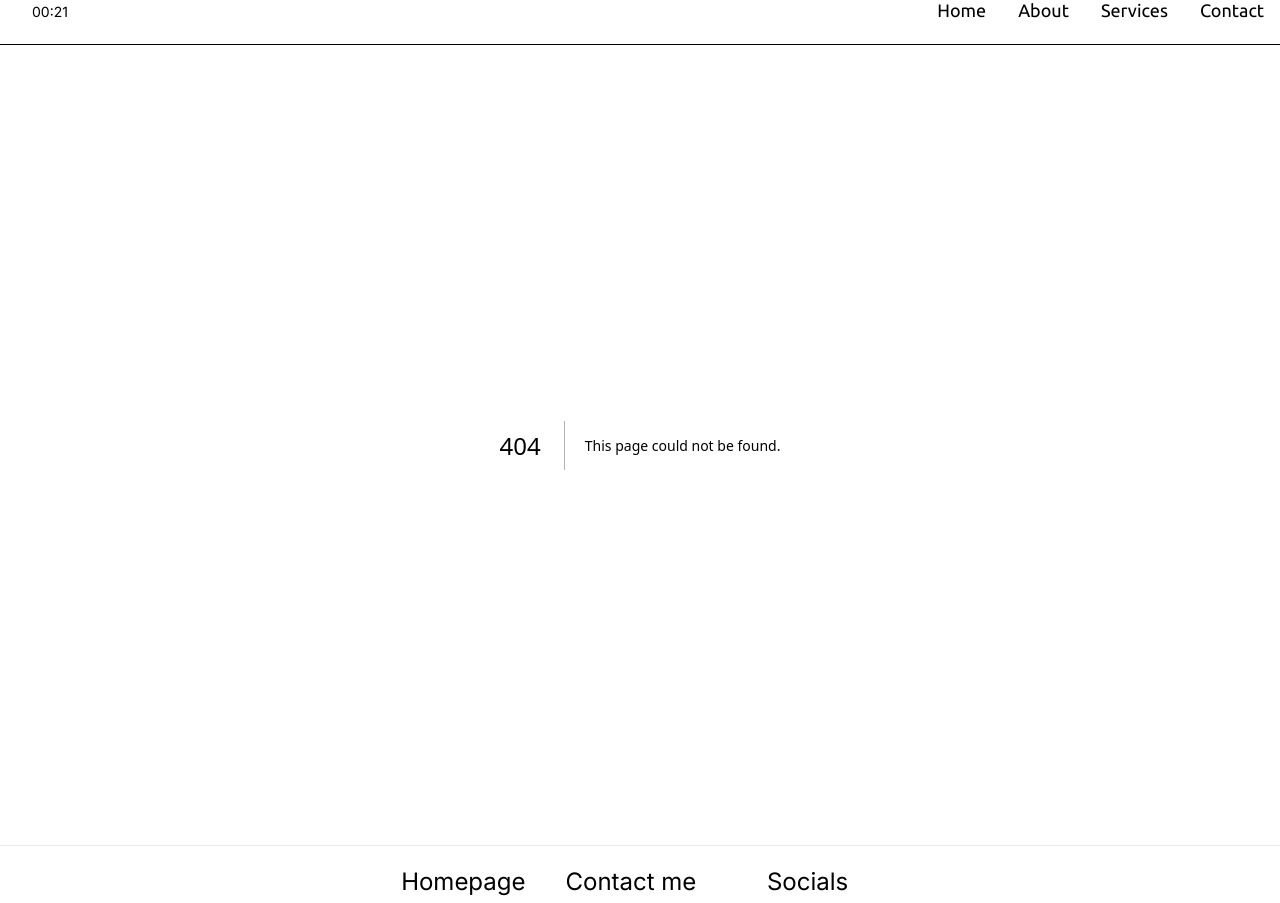
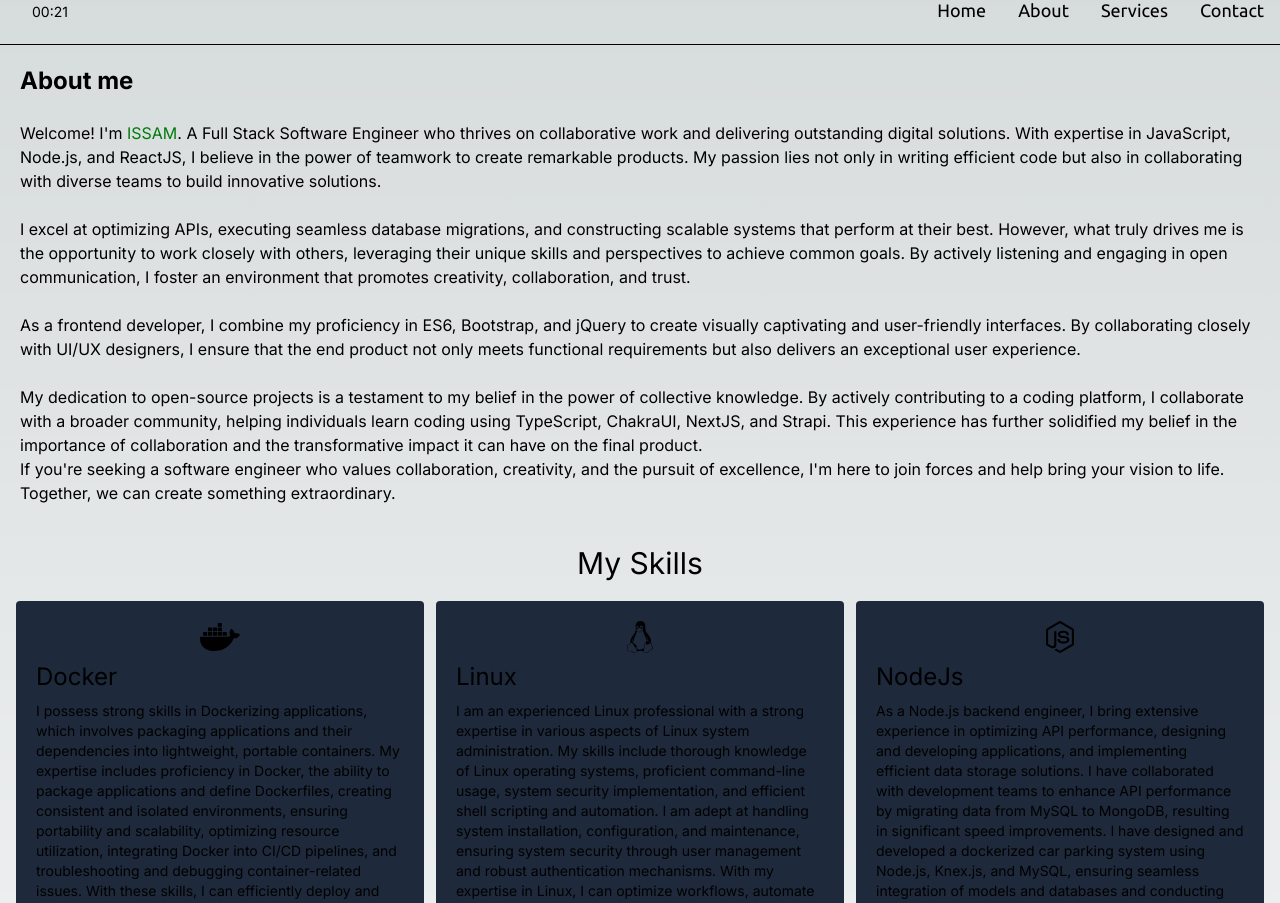
Before and after one commit to SuitlessStan/issam_olwan_portfolio, a Next.js app: page /about in a window 1280 px wide. Before the commit this address had no page. Shown: the part 20-923 px from the top of the page. Built offline with nearby package versions, Linux system fonts and the light colour scheme.

Commit message:
add about-me page and configure dynamic routes

```diff
--- a/app/homepage/about-me.tsx
+++ b/app/about-me.tsx
@@ -1,5 +1,5 @@
 import Image from "next/image"
-import ProfilePicture from "../../public/images/profile-picture.jpg"
+import ProfilePicture from "../public/images/profile-picture.jpg"
 
 export default function AboutMe() {
   return (
--- /dev/null
+++ b/app/about/page.tsx
@@ -0,0 +1,135 @@
+import Image from "next/image"
+import ProfilePicture from "../../public/images/profile-picture.jpg"
+import { faDocker, faLinux, faReact, faNodeJs } from "@fortawesome/free-brands-svg-icons"
+import { faServer, faCode } from "@fortawesome/free-solid-svg-icons"
+import Card from "@/components/card"
+
+export default function AboutMe() {
+  const skills = [
+    {
+      icon: faDocker,
+      title: "Docker",
+      description:
+        "I possess strong skills in Dockerizing applications, which involves packaging applications and their dependencies into lightweight, portable containers. My expertise includes proficiency in Docker, the ability to package applications and define Dockerfiles, creating consistent and isolated environments, ensuring portability and scalability, optimizing resource utilization, integrating Docker into CI/CD pipelines, and troubleshooting and debugging container-related issues. With these skills, I can efficiently deploy and manage applications, streamline the development process, and improve overall system performance and reliability.",
+    },
+    {
+      icon: faLinux,
+      title: "Linux",
+      description:
+        "I am an experienced Linux professional with a strong expertise in various aspects of Linux system administration. My skills include thorough knowledge of Linux operating systems, proficient command-line usage, system security implementation, and efficient shell scripting and automation. I am adept at handling system installation, configuration, and maintenance, ensuring system security through user management and robust authentication mechanisms. With my expertise in Linux, I can optimize workflows, automate tasks, and effectively manage and secure Linux-based systems.",
+    },
+    {
+      icon: faNodeJs,
+      title: "NodeJs",
+      description:
+        "As a Node.js backend engineer, I bring extensive experience in optimizing API performance, designing and developing applications, and implementing efficient data storage solutions. I have collaborated with development teams to enhance API performance by migrating data from MySQL to MongoDB, resulting in significant speed improvements. I have designed and developed a dockerized car parking system using Node.js, Knex.js, and MySQL, ensuring seamless integration of models and databases and conducting rigorous testing. I have also built an S3 bucket POST API, enabling clients to store images efficiently. My expertise in Node.js backend engineering enables me to develop high-performing applications, optimize API functionality, and create efficient data storage solutions.",
+    },
+    {
+      icon: faReact,
+      title: "ReactJs",
+      description:
+        "With my experience in React.js, I have made valuable contributions to open source platforms like AnyoneCanCode and freeCodeCamp. As a React.js developer, I have gained expertise in building interactive user interfaces, implementing component-based architectures, and leveraging the latest React.js features. Through my contributions to open source projects, I have demonstrated my ability to collaborate with a diverse community and make impactful contributions to the React.js ecosystem. My experience in React.js positions me as a skilled developer capable of creating dynamic and user-friendly web applications.",
+    },
+    {
+      icon: faServer,
+      title: "Nginx",
+      description:
+        "I am skilled in configuring and leveraging Nginx as a reverse proxy server, ensuring efficient and scalable handling of requests and providing optimal delivery of web content.",
+    },
+    {
+      icon: faCode,
+      title: "Typescript",
+      description:
+        "I have extensive experience in building web applications using TypeScript for both the frontend and backend. With my expertise, I have successfully developed robust and scalable applications, leveraging the benefits of static typing, enhanced code maintainability, and improved developer productivity. As a full-stack developer, I am proficient in using TypeScript to build interactive user interfaces on the frontend, implementing component-based architectures, and leveraging frameworks such as React.js. On the backend, I have applied TypeScript to develop APIs, implement data models, and interact with databases efficiently. My experience in building web applications with TypeScript encompasses the entire development stack, enabling me to create seamless and cohesive applications with enhanced reliability and maintainability.",
+    },
+  ]
+  return (
+    <>
+      <div className="container flex flex-col md:flex-row gap-5 mx-auto p-5" id="about-me">
+        <div className="profile-image flex justify-center items-center px-5 md:hidden">
+          <Image
+            className="rounded w-full h-full"
+            alt="profile_picture"
+            src={ProfilePicture}
+            placeholder="blur"
+            width={300}
+            height={300}
+          />
+        </div>
+        <div className="about-me">
+          <span className="font-bold text-2xl my-2">About me</span>
+          <br />
+          <br />
+          <span className="my-2">
+            Welcome! I&apos;m <span className="rainbow-animation">ISSAM</span>. A Full Stack
+            Software Engineer who thrives on collaborative work and delivering outstanding digital
+            solutions. With expertise in JavaScript, Node.js, and ReactJS, I believe in the power of
+            teamwork to create remarkable products. My passion lies not only in writing efficient
+            code but also in collaborating with diverse teams to build innovative solutions.
+          </span>
+          <br />
+          <br />
+          <span className="my-2">
+            I excel at optimizing APIs, executing seamless database migrations, and constructing
+            scalable systems that perform at their best. However, what truly drives me is the
+            opportunity to work closely with others, leveraging their unique skills and perspectives
+            to achieve common goals. By actively listening and engaging in open communication, I
+            foster an environment that promotes creativity, collaboration, and trust.
+          </span>
+          <br />
+          <br />
+          <span className="my-2">
+            As a frontend developer, I combine my proficiency in ES6, Bootstrap, and jQuery to
+            create visually captivating and user-friendly interfaces. By collaborating closely with
+            UI/UX designers, I ensure that the end product not only meets functional requirements
+            but also delivers an exceptional user experience.
+          </span>
+          <br />
+          <br />
+          <span className="my-2">
+            My dedication to open-source projects is a testament to my belief in the power of
+            collective knowledge. By actively contributing to a coding platform, I collaborate with
+            a broader community, helping individuals learn coding using TypeScript, ChakraUI,
+            NextJS, and Strapi. This experience has further solidified my belief in the importance
+            of collaboration and the transformative impact it can have on the final product.
+            <br />
+            If you&apos;re seeking a software engineer who values collaboration, creativity, and the
+            pursuit of excellence, I&apos;m here to join forces and help bring your vision to life.
+            Together, we can create something extraordinary.
+          </span>
+          <button className="btn my-2 md:hidden flex gap-3 border dark:border-white border-black text-black dark:text-white rounded py-2 px-2 justify-center items-center hover:bg-primio hover:border-primio">
+            <span>See More</span>
+            <svg
+              className="dark:hidden"
+              width="14"
+              height="14"
+              viewBox="0 0 14 14"
+              fill="none"
+              xmlns="http://www.w3.org/2000/svg">
+              <path
+                d="M8.16667 2.91663L12.25 6.99996M12.25 6.99996L8.16667 11.0833M12.25 6.99996L1.75 6.99996"
+                stroke="black"
+                strokeWidth="1.5"
+                strokeLinecap="round"
+                strokeLinejoin="round"
+              />
+            </svg>
+          </button>
+        </div>
+      </div>
+
+      <div className="my-4 container mx-auto px-4">
+        <span className="block text-3xl text-center my-5">My Skills</span>
+        <div className="grid grid-cols-12 gap-3">
+          {skills.map((skill) => {
+            return (
+              <div className="col-span-12 md:col-span-4" key={skill.title + skill.description}>
+                <Card icon={skill.icon} title={skill.title} description={skill.description} />
+              </div>
+            )
+          })}
+        </div>
+      </div>
+    </>
+  )
+}
--- /dev/null
+++ b/app/contact/page.tsx
@@ -0,0 +1,5 @@
+export default function ContactMe(){
+    return <>
+    <h1>Contact me</h1>
+    </>
+}
--- a/app/footer.tsx
+++ b/app/footer.tsx
@@ -1,10 +1,6 @@
 import { FontAwesomeIcon } from "@fortawesome/react-fontawesome"
-import {
-  faTwitter,
-  faFacebook,
-  faMedium,
-  faLinkedin,
-} from "@fortawesome/free-brands-svg-icons"
+import { faTwitter, faFacebook, faMedium, faLinkedin } from "@fortawesome/free-brands-svg-icons"
+import Link from "next/link"
 
 export default function Footer() {
   return (
@@ -15,12 +11,10 @@ export default function Footer() {
           <span className="block text-2xl dark:text-white text-black">Homepage</span>
           <ul className="mt-2">
             <li>
-              <a href="#intro">Home</a>
+              <Link href="/">Home</Link>
             </li>
             <li>
-              <a href="/about" target="_blank">
-                About
-              </a>
+              <Link href="/about">About</Link>
             </li>
           </ul>
         </div>
@@ -28,14 +22,10 @@ export default function Footer() {
           <span className="block text-2xl dark:text-white text-black">Contact me</span>
           <ul className="mt-2">
             <li>
-              <a href="/contact" target="_blank">
-                Contact page
-              </a>
+              <Link href="/contact">Contact me</Link>
             </li>
             <li>
-              <a href="https://www.linkedin.com/in/essam-olwan-44a783251/" target="_blank">
-                Linkedin
-              </a>
+              <Link href="https://www.linkedin.com/in/essam-olwan-44a783251/">Linkedin</Link>
             </li>
           </ul>
         </div>
@@ -45,24 +35,24 @@ export default function Footer() {
           </span>
           <ul className="flex flex-col md:flex-row gap-5 mt-2">
             <li>
-              <a href="https://www.facebook.com/esam.olwan/" target="_blank">
-                <FontAwesomeIcon icon={faFacebook} size="lg" />
-              </a>
+              <Link href="https://www.facebook.com/esam.olwan/" target="_blank">
+                <FontAwesomeIcon icon={faFacebook} size="xl" className="hover:text-primio" />
+              </Link>
             </li>
             <li>
-              <a href="https://twitter.com/esamolwan" target="_blank">
-                <FontAwesomeIcon icon={faTwitter} size="lg" />
-              </a>
+              <Link href="https://twitter.com/esamolwan" target="_blank">
+                <FontAwesomeIcon icon={faTwitter} size="xl" className="hover:text-primio" />
+              </Link>
             </li>
             <li>
-              <a href="https://medium.com/@esamolwan" target="_blank">
-                <FontAwesomeIcon icon={faMedium} size="lg" />
-              </a>
+              <Link href="https://medium.com/@esamolwan" target="_blank">
+                <FontAwesomeIcon icon={faMedium} size="xl" className="hover:text-primio" />
+              </Link>
             </li>
             <li>
-              <a href="https://www.linkedin.com/in/essam-olwan-44a783251/" target="_blank">
-                <FontAwesomeIcon icon={faLinkedin} size="lg" />
-              </a>
+              <Link href="https://www.linkedin.com/in/essam-olwan-44a783251/" target="_blank">
+                <FontAwesomeIcon icon={faLinkedin} size="xl" className="hover:text-primio" />
+              </Link>
             </li>
           </ul>
         </div>
--- a/app/homepage/page.tsx
+++ /dev/null
@@ -1,5 +0,0 @@
-export default function Page() {
-  return <main>
-    <h1>Hello world</h1>
-  </main>
-}
--- a/app/homepage/intro.tsx
+++ b/app/intro.tsx
@@ -1,4 +1,4 @@
-import MatrixEffect from "../../components/matrix-effect"
+import MatrixEffect from "../components/matrix-effect"
 
 export default function Intro() {
   return (
@@ -10,7 +10,7 @@ export default function Intro() {
             <span className="text-primio">Issam Olwan</span>
           </h1>
           <div className="typewriter">
-            <h2 className="text-xl md:text-4xl">Fullstack Software Engineer</h2>
+            <h2 className="text-lg dark:text-xl  md:text-4xl">Fullstack Software Engineer</h2>
           </div>
         </div>
         <div className="buttons flex flex-col md:flex-row md:gap-1 gap-5 justify-center items-center z-10">
--- a/app/layout.tsx
+++ b/app/layout.tsx
@@ -1,7 +1,7 @@
 import "./globals.css"
 import type { Metadata } from "next"
 import { Inter } from "next/font/google"
-import Navbar from "./homepage/navbar"
+import Navbar from "./navbar"
 import Footer from "./footer"
 import { config } from "@fortawesome/fontawesome-svg-core"
 import "@fortawesome/fontawesome-svg-core/styles.css"
@@ -18,9 +18,9 @@ export default function RootLayout({ children }: { children: React.ReactNode })
   return (
     <html lang="en">
       <body className={inter.className}>
-        <section>
+        <header>
           <Navbar />
-        </section>
+        </header>
         {children}
         <footer>
           <Footer />
--- a/app/homepage/navbar.tsx
+++ b/app/navbar.tsx
@@ -2,6 +2,7 @@
 
 import { useState } from "react"
 import Image from "next/image"
+import Link from "next/link"
 
 export default function Navbar() {
   const [open, setOpen] = useState(false)
@@ -87,33 +88,33 @@ export default function Navbar() {
           id="navbar-default">
           <ul className="font-medium flex flex-col md:flex-row mt-5 rounded-lg text-center md:space-x-8 md:mt-0 dark:bg-primio dark:md:bg-black border-gray-700">
             <li>
-              <a
-                href="#"
+              <Link
+                href="/"
                 className="block py-2 pl-3 pr-4 md:p-0 rounded font-Ubuntu text-sm md:text-lg border-b-4 border-transparent md:hover:border-primio transition-colors"
                 aria-current="page">
                 Home
-              </a>
+              </Link>
             </li>
             <li>
-              <a
-                href="#"
+              <Link
+                href="/about"
                 className="block py-2 pl-3 pr-4 md:p-0 rounded font-Ubuntu text-sm md:text-lg border-b-4 border-transparent md:hover:border-primio transition-colors">
                 About
-              </a>
+              </Link>
             </li>
             <li>
-              <a
-                href="#"
+              <Link
+                href="/services"
                 className="block py-2 pl-3 pr-4 md:p-0 rounded font-Ubuntu text-sm md:text-lg border-b-4 border-transparent md:hover:border-primio transition-colors">
                 Services
-              </a>
+              </Link>
             </li>
             <li>
-              <a
-                href="#"
+              <Link
+                href="/contact"
                 className="block py-2 pl-3 pr-4 md:p-0 rounded font-Ubuntu text-sm md:text-lg border-b-4 border-transparent md:hover:border-primio transition-colors">
                 Contact
-              </a>
+              </Link>
             </li>
           </ul>
         </div>
--- a/app/page.tsx
+++ b/app/page.tsx
@@ -1,17 +1,19 @@
 "use client"
-import Navbar from "./homepage/navbar"
-import Intro from "./homepage/intro"
+import Navbar from "./navbar"
+import Intro from "./intro"
 import Caption from "../components/caption"
-import AboutMe from "./homepage/about-me"
+import AboutMe from "./about-me"
 
 export default function Home() {
   return (
     <>
       <main>
         <Intro />
+        <Caption />
       </main>
-      <Caption />
-      <AboutMe />
+      <section>
+        <AboutMe />
+      </section>
     </>
   )
 }
--- /dev/null
+++ b/components/card.tsx
@@ -0,0 +1,20 @@
+import { IconProp } from "@fortawesome/fontawesome-svg-core"
+import { FontAwesomeIcon } from "@fortawesome/react-fontawesome"
+
+type CardProps = {
+  icon: IconProp
+  title: string
+  description: string
+}
+
+export default function Card({ icon, title, description }: CardProps) {
+  return (
+    <>
+      <div className="container p-5 flex flex-col justify-start bg-slate-800 hover:bg-slate-900 rounded h-full">
+        <FontAwesomeIcon icon={icon} size="2xl" />
+        <span className="text-2xl block my-2">{title}</span>
+        <span className="text-sm">{description}</span>
+      </div>
+    </>
+  )
+}
--- a/components/matrix-effect.tsx
+++ b/components/matrix-effect.tsx
@@ -83,7 +83,7 @@ const MatrixEffect: React.FC = () => {
         point.value = charArr[randomInt(0, charArr.length - 1)].toUpperCase()
         point.speed = randomFloat(1, 5)
 
-        ctx.fillStyle = "#0F0"
+        ctx.fillStyle = "#3d8c40"
         ctx.font = fontSize + "px san-serif"
         ctx.fillText(point.value, point.x, point.y)
 
```
